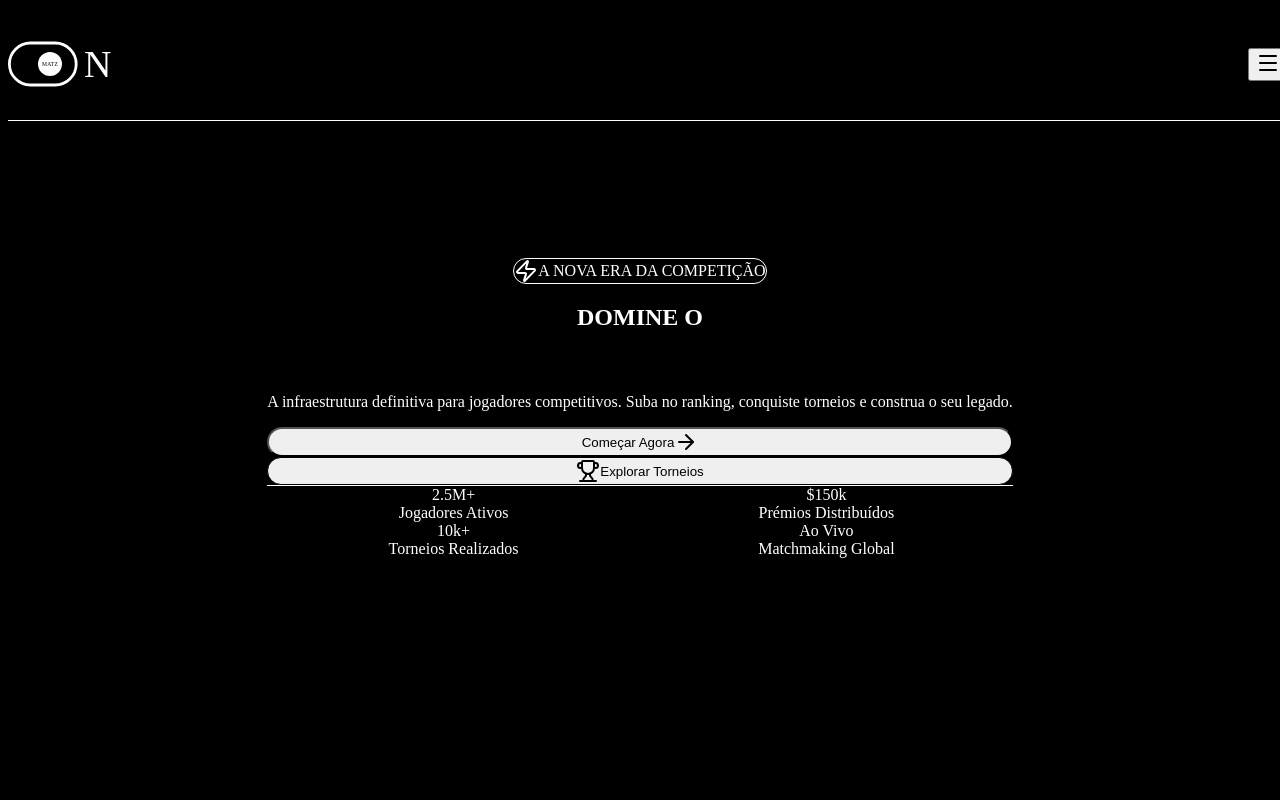
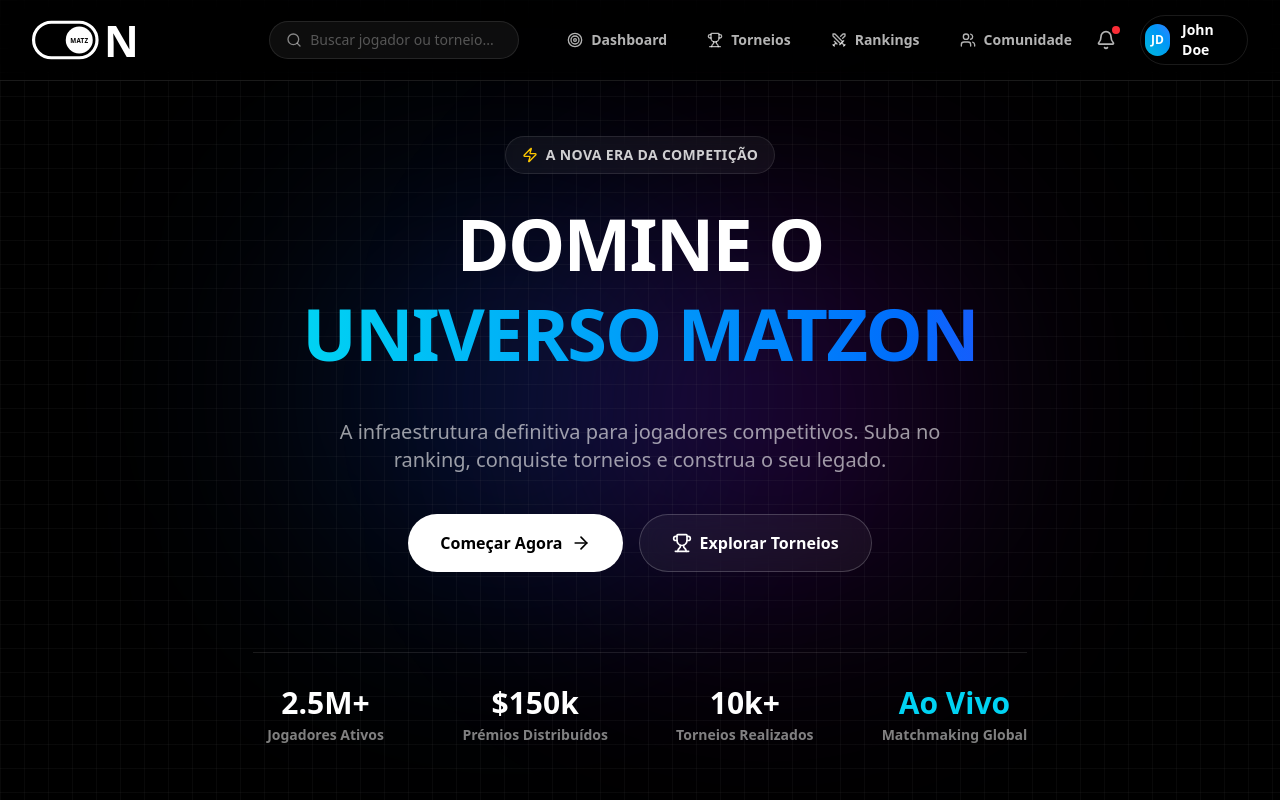
Before and after one commit to LURY-TMP/matzon-web-test, a Next.js app in the folder apps/web/: page / in a window 1280 px wide. Shown: the top 800 px of the page. Built offline with nearby package versions, Linux system fonts and the light colour scheme.

Commit message:
fix: globals.css corrigido para Tailwind v4

```diff
--- a/apps/web/src/app/globals.css
+++ b/apps/web/src/app/globals.css
@@ -1,8 +1,5 @@
-@tailwind base;
-@tailwind components;
-@tailwind utilities;
+@import "tailwindcss";
 
-@layer base {
 body {
   background-color: #000000;
   color: #ffffff;
@@ -13,4 +10,3 @@
   background-color: #F2F2F7;
   color: #000000;
 }
-}
```
Lines whose indentation alone changed are shown as unchanged.
